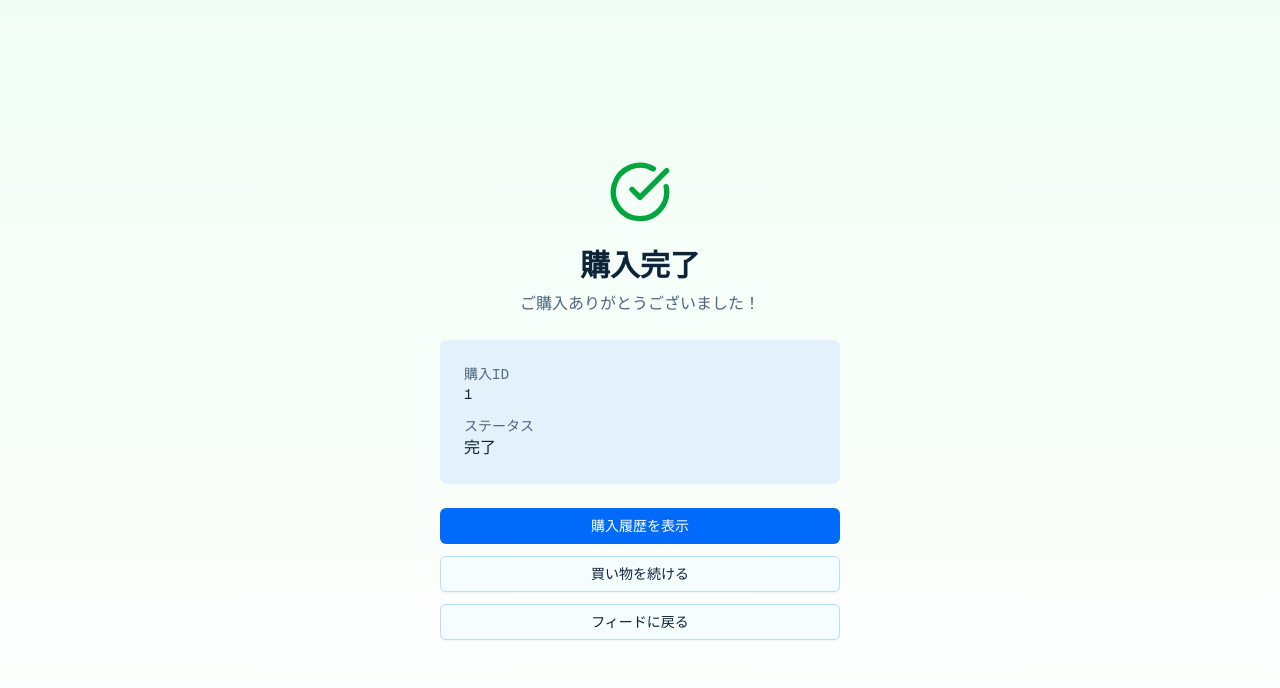
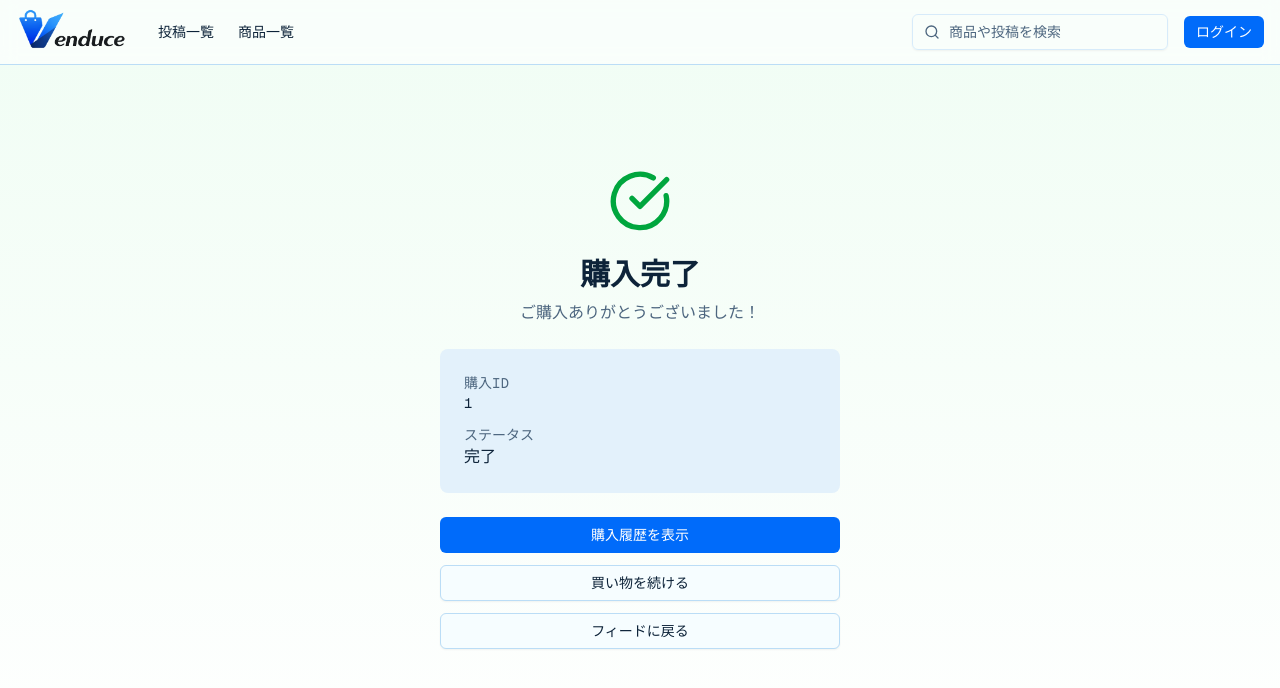
Before and after one commit to SHOU6439/venduce, a Next.js app in the folder frontend/: page /purchase-complete/1 in a window 1280 px wide. Shown: the top 688 px of the page. Built offline with nearby package versions, Linux system fonts and the light colour scheme; no server answers.

Commit message:
ヘッダーが無いページにヘッダーを追加

```diff
--- a/frontend/app/orders/[id]/page.tsx
+++ b/frontend/app/orders/[id]/page.tsx
@@ -5,6 +5,7 @@
 import { Purchase } from '@/types/api';
 import { purchasesApi } from '@/lib/api/purchases';
 import { Button } from '@/components/ui/button';
+import { Header } from '@/components/header';
 import { ArrowLeft, CheckCircle, Clock, AlertCircle, Loader2 } from 'lucide-react';
 import Link from 'next/link';
 import { getImageUrl } from '@/lib/utils';
@@ -93,8 +94,9 @@
 
   return (
     <div className="min-h-screen bg-background">
+      <Header />
       <div className="max-w-2xl mx-auto">
-        {/* ヘッダー */}
+        {/* ページヘッダー */}
         <div className="flex items-center gap-4 p-4 border-b">
           <button
             onClick={() => router.back()}
--- a/frontend/app/purchase-complete/[id]/page.tsx
+++ b/frontend/app/purchase-complete/[id]/page.tsx
@@ -6,6 +6,7 @@
 import { purchasesApi } from '@/lib/api/purchases';
 import { ApiError } from '@/lib/api/client';
 import { Button } from '@/components/ui/button';
+import { Header } from '@/components/header';
 import { CheckCircle } from 'lucide-react';
 
 export default function PurchaseCompletePage() {
@@ -61,7 +62,9 @@
   }
 
   return (
-    <div className="flex items-center justify-center min-h-screen bg-gradient-to-b from-green-50 to-white">
+    <div className="min-h-screen bg-gradient-to-b from-green-50 to-white">
+      <Header />
+      <div className="flex items-center justify-center py-20">
       <div className="max-w-md w-full mx-auto p-6 text-center">
         <CheckCircle className="h-16 w-16 text-green-600 mx-auto mb-6" />
 
@@ -103,6 +106,7 @@
           </Button>
         </div>
       </div>
+      </div>
     </div>
   );
 }
--- a/frontend/app/purchase-confirmation/page.tsx
+++ b/frontend/app/purchase-confirmation/page.tsx
@@ -1,6 +1,7 @@
 'use client';
 
 import { Button } from '@/components/ui/button';
+import { Header } from '@/components/header';
 import { paymentMethodsApi } from '@/lib/api/payment-methods';
 import { productsApi } from '@/lib/api/products';
 import { purchasesApi } from '@/lib/api/purchases';
@@ -130,8 +131,9 @@
 
   return (
     <div className="min-h-screen bg-background">
+      <Header />
       <div className="max-w-2xl mx-auto">
-        {/* ヘッダー */}
+        {/* ページヘッダー */}
         <div className="flex items-center gap-4 p-4 border-b">
           <button
             onClick={() => router.back()}
--- a/frontend/app/purchases/[id]/page.tsx
+++ b/frontend/app/purchases/[id]/page.tsx
@@ -1,6 +1,7 @@
 'use client';
 
 import { BackButton } from '@/components/back-button';
+import { Header } from '@/components/header';
 import { Button } from '@/components/ui/button';
 import { purchasesApi } from '@/lib/api/purchases';
 import { getImageUrl } from '@/lib/utils';
@@ -95,8 +96,9 @@
 
   return (
     <div className="min-h-screen bg-background">
+      <Header />
       <div className="max-w-2xl mx-auto">
-        {/* ヘッダー */}
+        {/* ページヘッダー */}
         <div className="flex items-center gap-4 p-4 border-b">
           <BackButton />
           <h1 className="text-2xl font-bold">購入詳細</h1>
--- a/frontend/app/purchases/page.tsx
+++ b/frontend/app/purchases/page.tsx
@@ -1,6 +1,7 @@
 'use client';
 
 import AuthGuard from '@/components/auth-guard';
+import { Header } from '@/components/header';
 import { Button } from '@/components/ui/button';
 import { useInfiniteScroll } from '@/hooks/use-infinite-scroll';
 import { purchasesApi } from '@/lib/api/purchases';
@@ -84,8 +85,9 @@
   return (
     <AuthGuard>
       <div className="min-h-screen bg-background">
+        <Header />
       <div className="max-w-2xl mx-auto">
-        {/* ヘッダー */}
+        {/* ページヘッダー */}
         <div className="flex items-center gap-4 p-4 border-b">
           <button
             onClick={() => router.back()}
```
